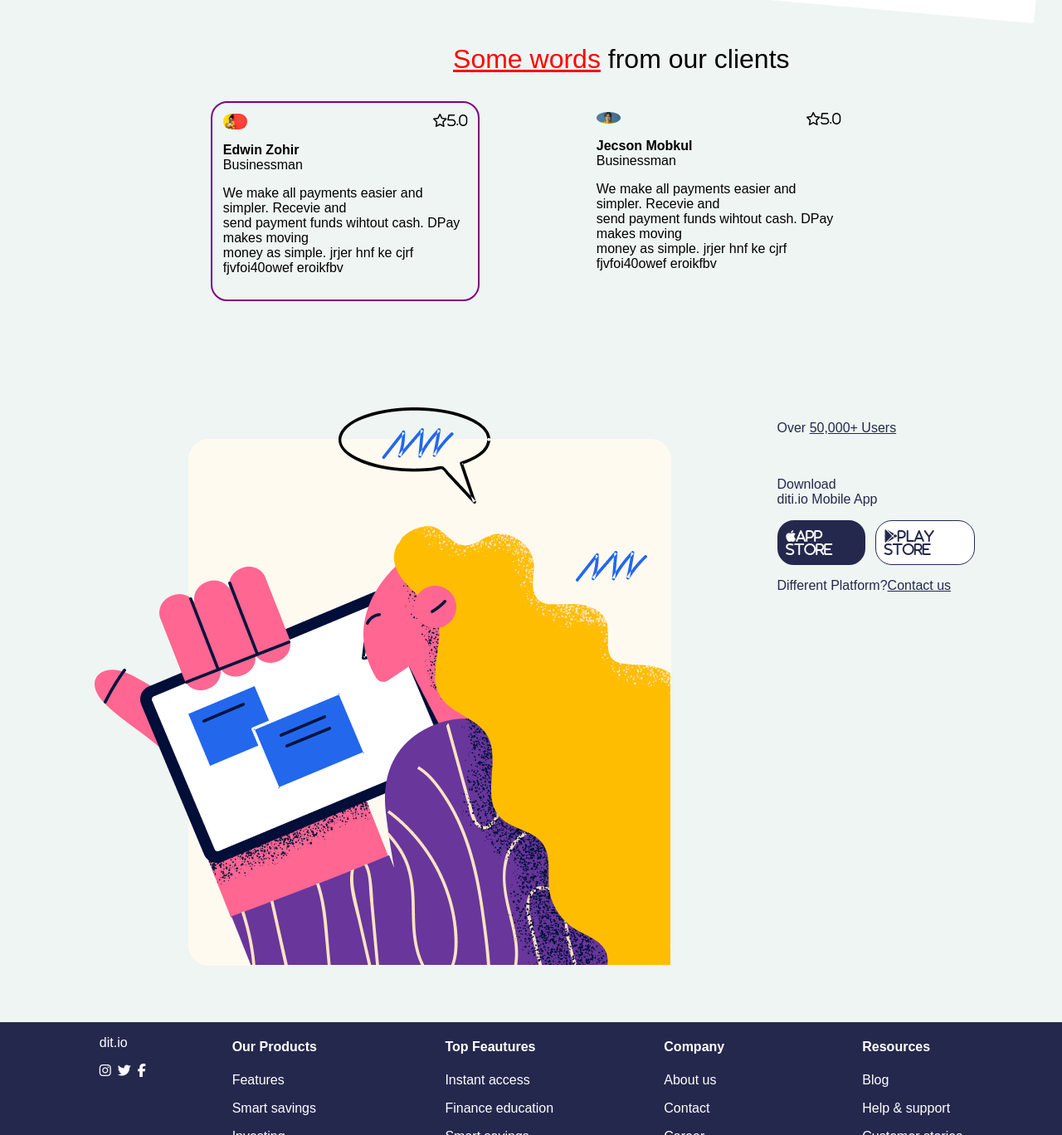
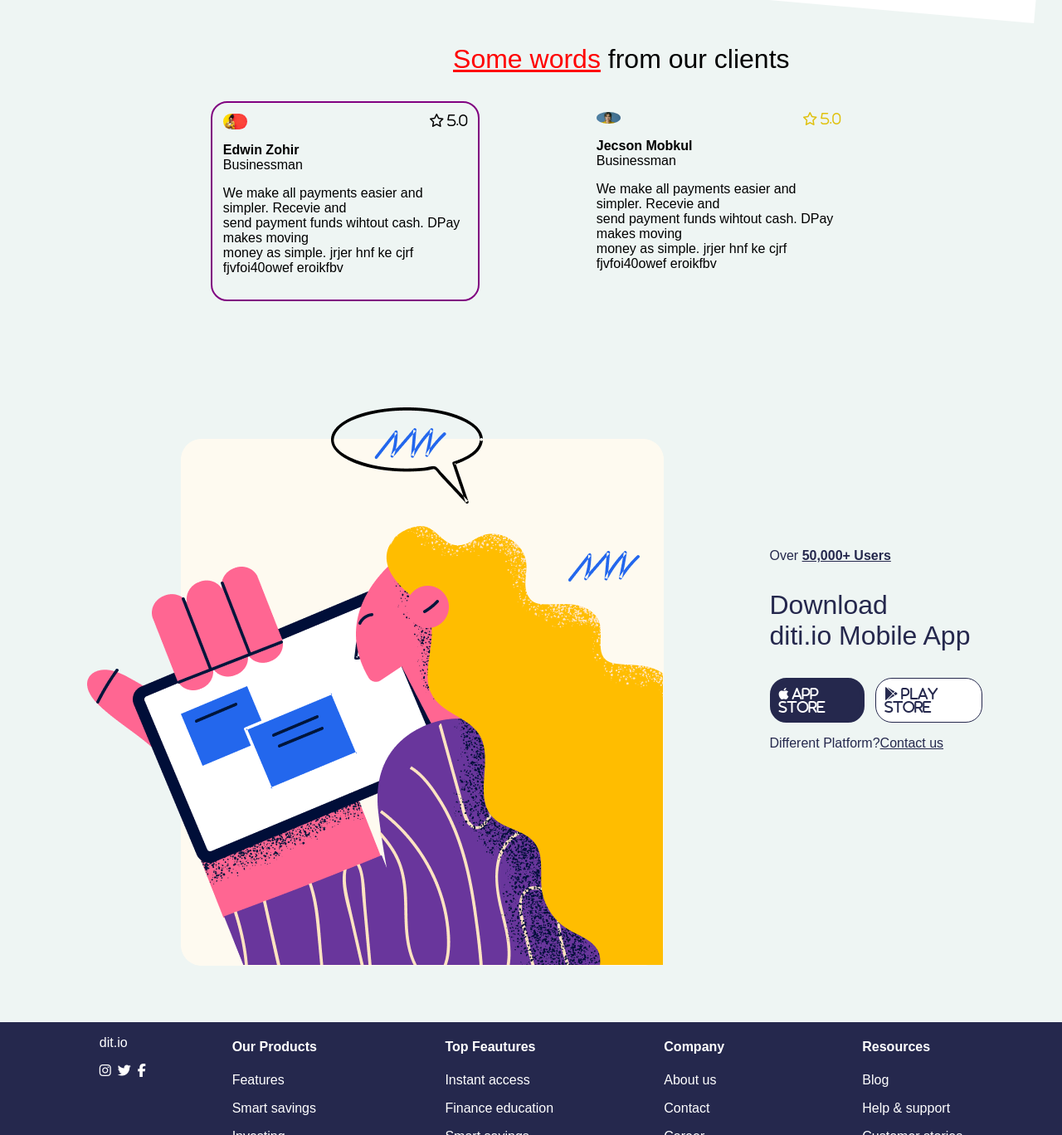
Before and after one commit to akezasaloi/landing-page-web, a plain HTML site: page index.html in a window 1280 px wide. Shown: the part 3583-4951 px from the top of the page at 83% size. Drawn offline with Linux system fonts and the light colour scheme.

Commit message:
Created a responsive web ui for dit website

```diff
--- a/index.html
+++ b/index.html
@@ -115,7 +115,7 @@
         <div class="edwin-zohir">
             <div class="edwin-zohir-picture">
                 <img src="images/edwin-zohir-pic.jpg">
-                <i class="fa-regular fa-star">5.0</i>
+                <i class="fa-regular fa-star"> 5.0</i>
             </div>
             <p><b>Edwin Zohir</b><br>Businessman</p>
             <p>We make all payments easier and simpler. Recevie and<br>
@@ -125,7 +125,7 @@
         <div class="jecson-mokbul">
             <div class="jecson-mokbul-picture">
             <img src="images/jecson-mokbul.webp">
-            <i class="fa-regular fa-star">5.0</i>
+            <i class="fa-regular fa-star"> 5.0</i>
             </div>
         <p><b>Jecson Mobkul</b><br>Businessman</p>
         <p>We make all payments easier and simpler. Recevie and<br>
@@ -137,13 +137,13 @@
         <div>
             <img src="images/download-app-via-mobile-image.png">
         </div>
-        <div>
-            <p>Over <u>50,000+ Users</u></p>
-            <br>
-            <p>Download<br>diti.io Mobile App</p>
+        <div class="download-diti-io-mobile-app-content">
+            <p>Over <u><b>50,000+ Users</b></u></p>
+
+            <p id="download-diti-io-mobile-app">Download<br>diti.io Mobile App</p>
             <div class="appstore-playstore">
-                <i class="fa-brands fa-apple">App store</i>
-                <i class="fa-brands fa-google-play">Play store</i>
+                <i class="fa-brands fa-apple"> App store</i>
+                <i class="fa-brands fa-google-play"> Play store</i>
             </div>
             <p>Different Platform?<u>Contact us</u></p>
         </div>
--- a/style.css
+++ b/style.css
@@ -289,6 +289,9 @@ body {
     .jecson-mokbul{
         padding: 1%;
         width:23%;
+        i{
+            color: rgb(224, 193, 13);
+        }
     }
     .edwin-zohir-picture{
         display: flex;
@@ -312,6 +315,13 @@ body {
  .download-diti-io-mobile-app{
     @media (max-width: 768px){
         display: flex;
+    }
+    .download-diti-io-mobile-app-content{
+        padding-top: 12%;
+        width: 20%;
+        #download-diti-io-mobile-app{
+            font-size: 200%;
+        }
     }
     justify-content: center;
     display: flex;
```
